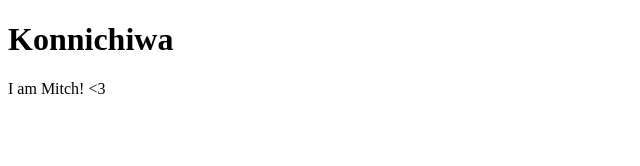
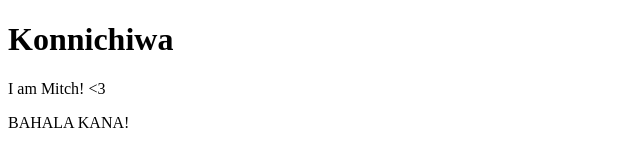
Before and after one commit to MitchMarasigan012/annyeong-test-page, a plain HTML site: page index.html in a window 1280 px wide. Shown: the whole page, without its empty margins (0-640 px from the left). Drawn offline with Linux system fonts and the light colour scheme.

Commit message:
Added BAHALA KANA in index.html

```diff
--- a/index.html
+++ b/index.html
@@ -7,5 +7,6 @@
 
         <h1>Konnichiwa</h1>
         <p>I am Mitch! &lt;3</p>
+        <p>BAHALA KANA!</p>
     </body>
 </html>
```
